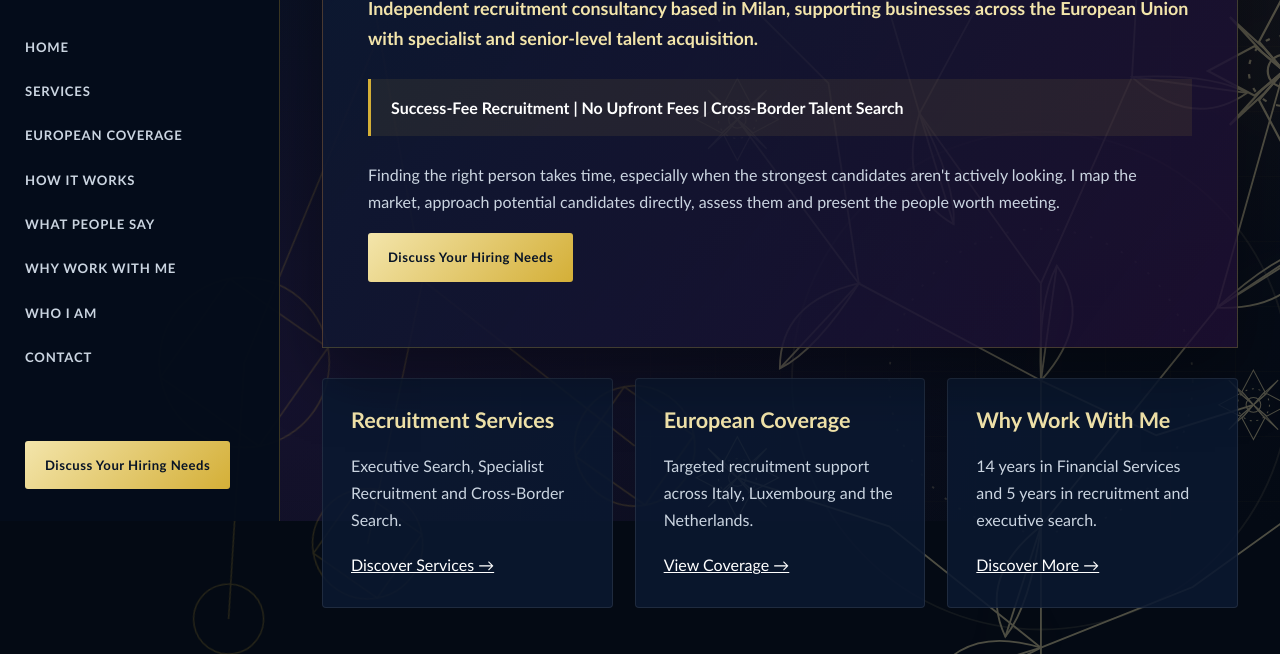
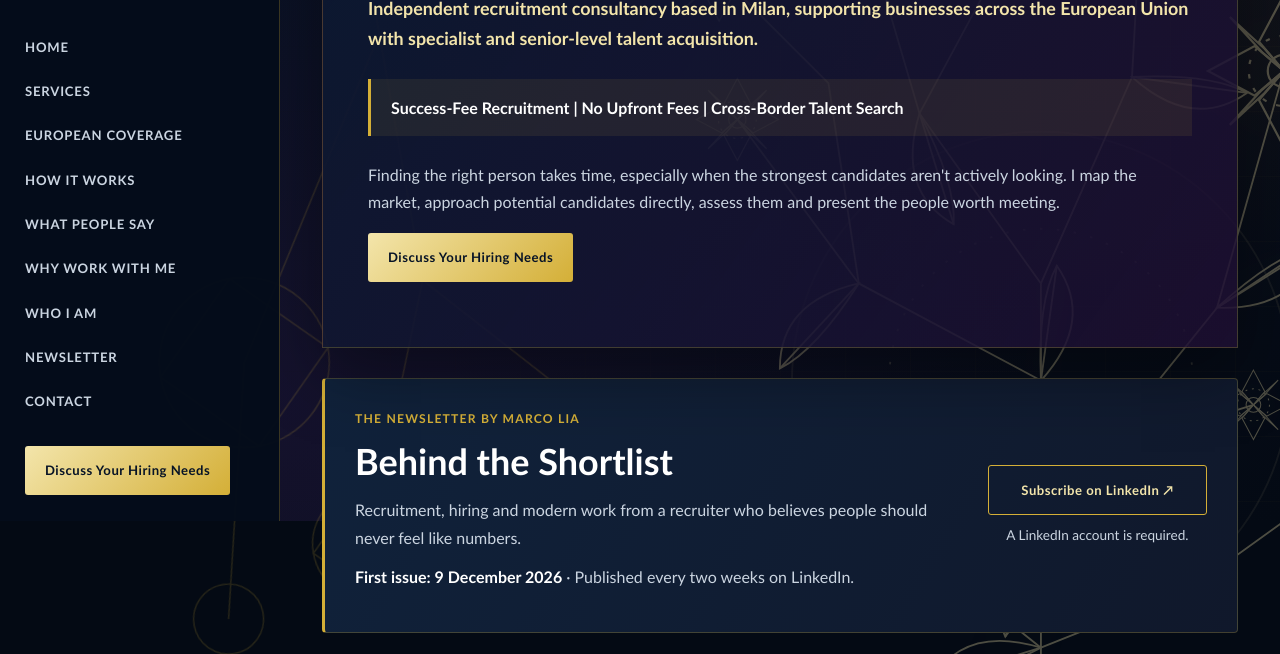
Before and after one commit to MarcoLia323/MarcoLiaSearch, a plain HTML site: page index.html in a window 1280 px wide. Shown: the part 279-933 px from the top of the page. Drawn offline with Linux system fonts and the light colour scheme.

Commit message:
Update index.html

```diff
--- a/index.html
+++ b/index.html
@@ -347,6 +347,18 @@ footer p { margin:5px; }
   .hero,.card,.featured,.form-card { padding:16px; }
 }
 @media(hover:none) { .card:hover { transform:none; } }
+
+/* Newsletter feature */
+.newsletter { margin-top:24px; margin-bottom:0; scroll-margin-top:85px; }
+.newsletter-panel { display:grid; grid-template-columns:minmax(0,1fr) minmax(180px, .36fr); align-items:center; gap:24px; padding:30px; border:1px solid var(--border); border-left:3px solid var(--gold); background:linear-gradient(120deg,#10223b,#10182b); border-radius:4px; }
+.newsletter-panel h2 { margin:0 0 12px; color:white; }
+.newsletter-panel p { margin-bottom:12px; }
+.newsletter-action { display:flex; flex-direction:column; gap:10px; align-items:stretch; text-align:center; }
+.newsletter-action small { color:var(--text); font-size:.85rem; line-height:1.5; }
+.newsletter-panel .small-label { margin-bottom:10px; }
+@media(max-width:1100px) { .newsletter-panel { grid-template-columns:minmax(0,1fr); } .newsletter-action { align-items:flex-start; text-align:left; } }
+@media(max-width:900px) { .newsletter-panel { padding:22px 18px; gap:12px; } .newsletter-action { align-items:stretch; text-align:center; } .newsletter-action .btn { width:100%; min-height:48px; } .newsletter { margin-top:18px; } .newsletter-panel h2 { font-size:clamp(1.55rem,5vw,2rem); } .mobile-header > a { min-width:0; } .mobile-controls { flex-shrink:0; } }
+@media(max-width:360px) { .newsletter-panel { padding:16px; } }
 </style>
 </head>
 
@@ -448,6 +460,7 @@ footer p { margin:5px; }
       <a href="#recommendations" data-href-en="#recommendations" data-href-it="#recommendations-it" data-en="What People Say" data-it="Dicono di me">What People Say</a>
       <a href="#why" data-href-en="#why" data-href-it="#why-it" data-en="Why Work With Me" data-it="Perché Lavorare Con Me">Why Work With Me</a>
       <a href="#about" data-href-en="#about" data-href-it="#about-it" data-en="Who I Am" data-it="Chi Sono">Who I Am</a>
+      <a href="#newsletter" data-href-en="#newsletter" data-href-it="#newsletter-it" data-en="Newsletter" data-it="Newsletter">Newsletter</a>
       <a href="#contact" data-href-en="#contact" data-href-it="#contact-it" data-en="Contact" data-it="Contatti">Contact</a>
     </nav>
   </div>
@@ -470,6 +483,21 @@ footer p { margin:5px; }
     <p>Finding the right person takes time, especially when the strongest candidates aren't actively looking. I map the market, approach potential candidates directly, assess them and present the people worth meeting.</p>
     <a href="#contact" class="btn">Discuss Your Hiring Needs</a>
   </div>
+  <section id="newsletter" class="newsletter" aria-labelledby="newsletter-title">
+    <div class="newsletter-panel">
+      <div>
+        <span class="small-label">THE NEWSLETTER BY MARCO LIA</span>
+        <h2 id="newsletter-title" lang="en">Behind the Shortlist</h2>
+        <p>Recruitment, hiring and modern work from a recruiter who believes people should never feel like numbers.</p>
+        <p><strong>First issue: 9 December 2026</strong> · Published every two weeks on LinkedIn.</p>
+      </div>
+      <div class="newsletter-action">
+        <a class="btn btn-outline" href="https://www.linkedin.com/newsletters/behind-the-shortlist-7529137265407836160" target="_blank" rel="noopener noreferrer">Subscribe on LinkedIn ↗</a>
+        <small>A LinkedIn account is required.</small>
+      </div>
+    </div>
+  </section>
+  <div style="height:24px" aria-hidden="true"></div>
   <div class="grid grid-3">
     <div class="card"><h3>Recruitment Services</h3><p>Executive Search, Specialist Recruitment and Cross-Border Search.</p><a href="#services">Discover Services →</a></div>
     <div class="card"><h3>European Coverage</h3><p>Targeted recruitment support across Italy, Luxembourg and the Netherlands.</p><a href="#coverage">View Coverage →</a></div>
@@ -600,6 +628,21 @@ footer p { margin:5px; }
     <p>Trovare la persona giusta richiede tempo, soprattutto quando i migliori professionisti non cercano attivamente. Mappo il mercato, contatto direttamente i candidati, li valuto e presento i profili che vale la pena incontrare.</p>
     <a href="#contact-it" class="btn">Parliamo della tua ricerca</a>
   </div>
+  <section id="newsletter-it" class="newsletter" aria-labelledby="newsletter-title-it">
+    <div class="newsletter-panel">
+      <div>
+        <span class="small-label">LA NEWSLETTER DI MARCO LIA</span>
+        <h2 id="newsletter-title-it" lang="en">Behind the Shortlist</h2>
+        <p>Recruitment, selezione e mondo del lavoro: il punto di vista di un recruiter convinto che le persone non debbano mai sentirsi numeri.</p>
+        <p><strong>Prima uscita: 9 dicembre 2026</strong> · Ogni due settimane su LinkedIn.</p>
+      </div>
+      <div class="newsletter-action">
+        <a class="btn btn-outline" href="https://www.linkedin.com/newsletters/behind-the-shortlist-7529137265407836160" target="_blank" rel="noopener noreferrer">Iscriviti su LinkedIn ↗</a>
+        <small>È necessario un account LinkedIn.</small>
+      </div>
+    </div>
+  </section>
+  <div style="height:24px" aria-hidden="true"></div>
   <div class="grid grid-3">
     <div class="card"><h3>Servizi di ricerca e selezione</h3><p>Executive Search, Ricerca Specialistica e Selezione Transfrontaliera.</p><a href="#services-it">Scopri i Servizi →</a></div>
     <div class="card"><h3>Copertura Europea</h3><p>Supporto mirato in Italia, Lussemburgo e Paesi Bassi.</p><a href="#coverage-it">Copertura Europea →</a></div>
```
